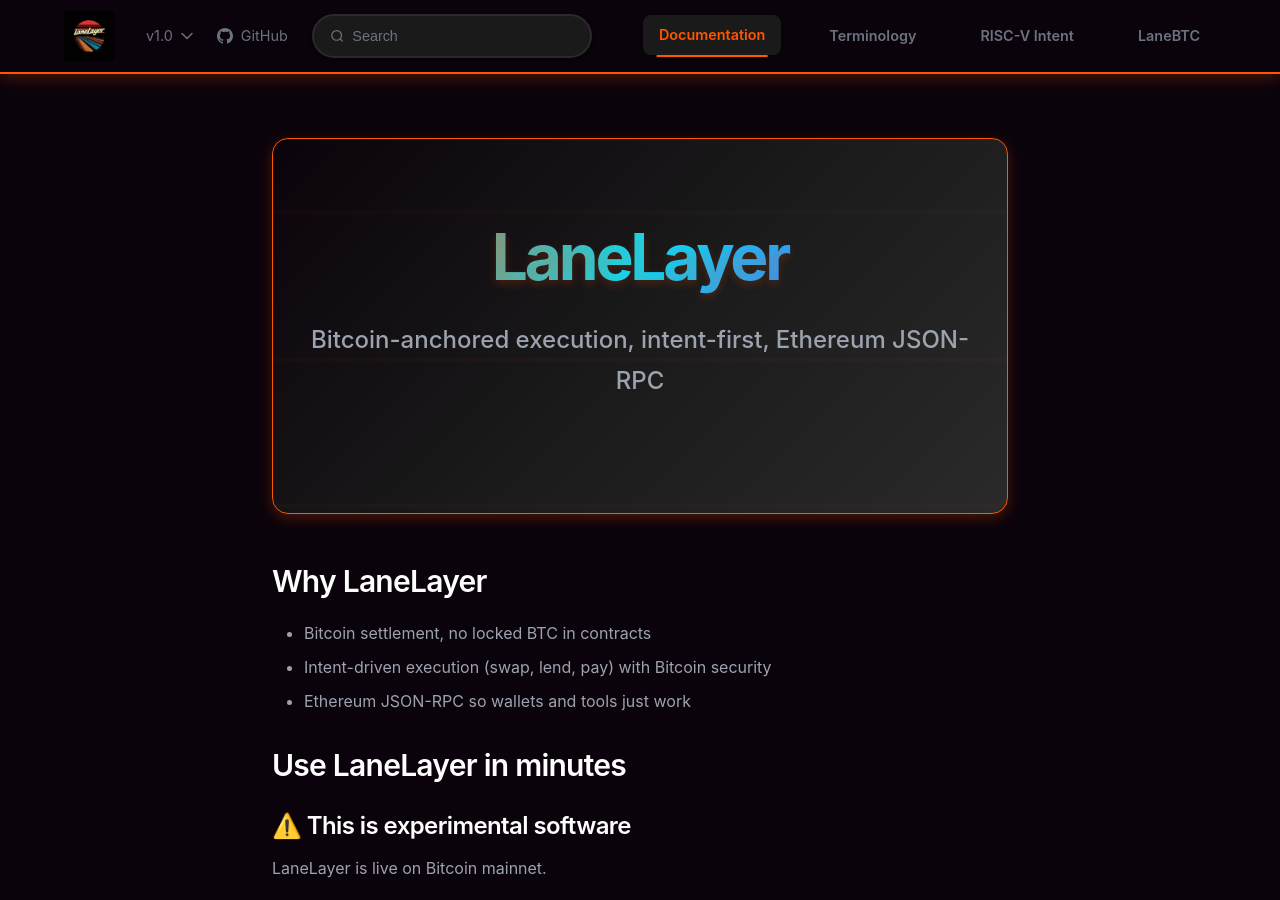
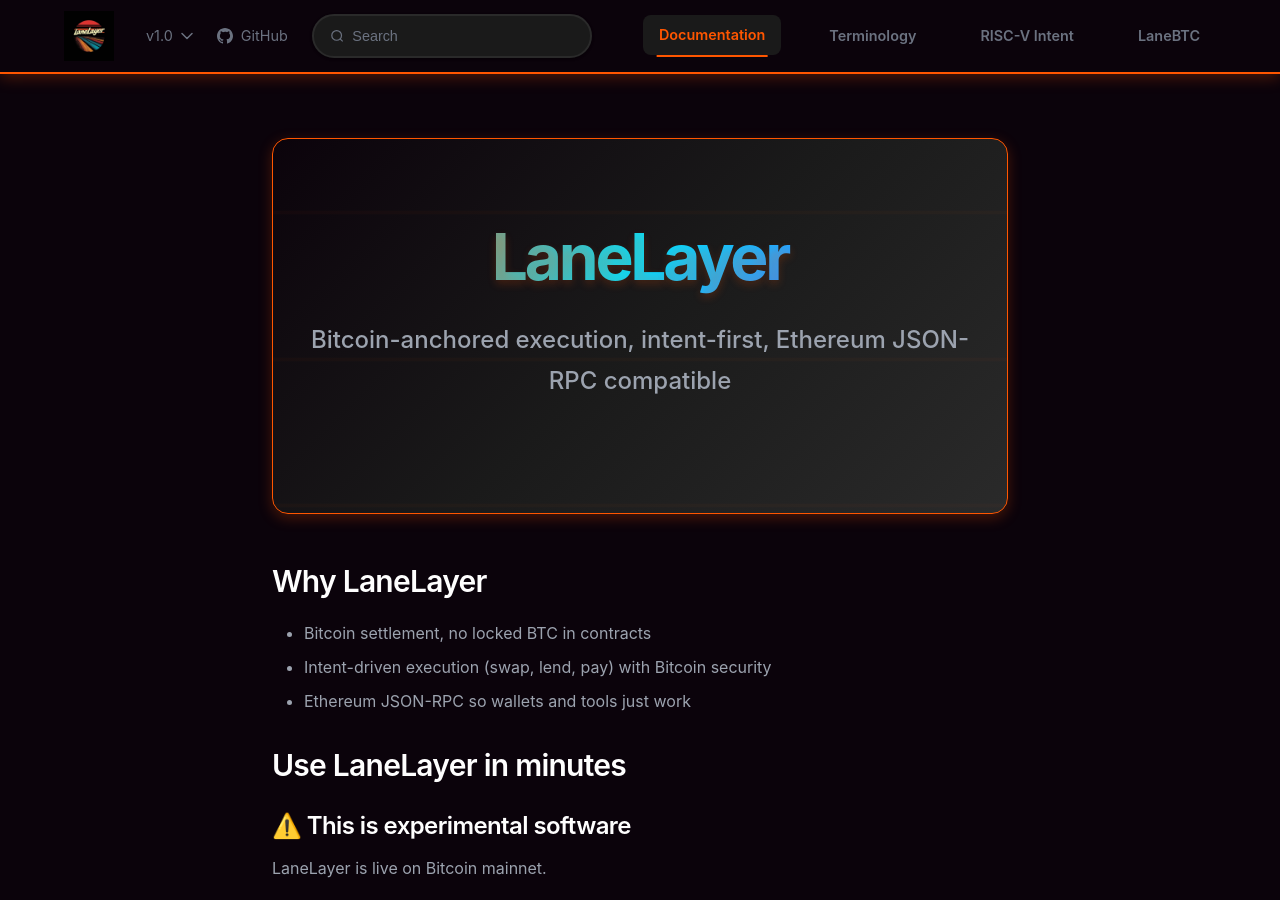
Before and after one commit to lanelayer/lanelayer.github.io, a Jekyll site: the page built from index.md, in a window 1280 px wide and 900 px high. Built offline with Jekyll 4.4.1, drawn with Linux system fonts in a browser that asks for light colours.

Commit message:
Update index.md

```diff
--- a/index.md
+++ b/index.md
@@ -5,7 +5,7 @@
 
 <div class="homepage-hero">
     <h1>LaneLayer</h1>
-    <p>Bitcoin-anchored execution, intent-first, Ethereum JSON-RPC</p>
+    <p>Bitcoin-anchored execution, intent-first, Ethereum JSON-RPC compatible</p>
 </div>
 
 ## Why LaneLayer
```
